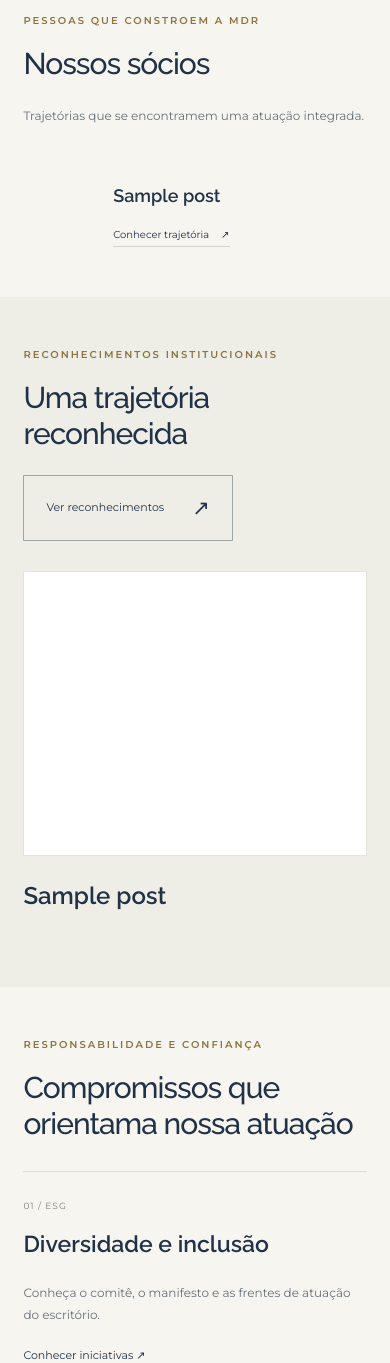
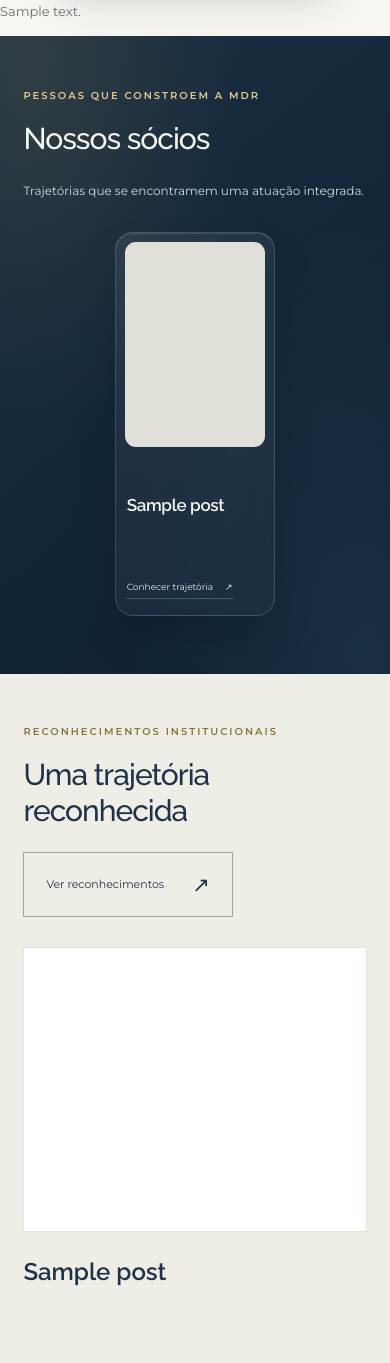
Before and after one commit to MDR-Advocacia/MDR-site, a WordPress theme: template wordpress/theme/front-page.php in a window 390 px wide. Shown: the part 489-1852 px from the top of the page. Run offline with PHP 8.4 and a stand-in for WordPress, Linux system fonts and the light colour scheme; the site name, menu and one post (Sample post) are stand-ins, and other content is empty; some libraries are stand-ins or nearby versions.

Commit message:
Revisa home com vídeo de melhor fonte, navegação em vidro e sócios alinhados

```diff
--- a/wordpress/theme/assets/site.js
+++ b/wordpress/theme/assets/site.js
@@ -1,5 +1,24 @@
 (() => {
   'use strict';
+  const header = document.querySelector('.site-header');
+  if (header) {
+    const updateHeader = () => header.classList.toggle('is-scrolled', window.scrollY > 56);
+    window.addEventListener('scroll', updateHeader, {passive: true});
+    updateHeader();
+    if ('IntersectionObserver' in window) {
+      document.querySelectorAll('.site-menu a[href*="#"]').forEach(link => {
+        const url = new URL(link.href);
+        const section = url.pathname === location.pathname && url.hash ? document.getElementById(url.hash.slice(1)) : null;
+        if (!section) return;
+        link.removeAttribute('aria-current');
+        const observer = new IntersectionObserver(entries => {
+          if (entries.some(entry => entry.isIntersecting)) link.setAttribute('aria-current', 'location');
+          else if (link.getAttribute('aria-current') === 'location') link.removeAttribute('aria-current');
+        }, {rootMargin: '-150px 0px -50% 0px'});
+        observer.observe(section);
+      });
+    }
+  }
   const toggle = document.querySelector('.menu-toggle');
   const nav = document.querySelector('#menu-principal');
   const closeMenu = () => {
@@ -65,7 +84,7 @@
     reduced.addEventListener('change', event => {
       if (event.matches) video.pause();
     });
-    if (!reduced.matches) play();
+    if (!reduced.matches && !navigator.connection?.saveData) play();
   }
 })();
 
--- /dev/null
+++ b/wordpress/theme/assets/visual-review.css
@@ -0,0 +1,145 @@
+/* Visual review: immersive film, floating navigation and restrained glass. */
+:root {
+  --preview-height: 32px;
+  --header-height: 108px;
+  --glass-border: rgba(255,255,255,.24);
+  --glass-shadow: 0 16px 45px rgba(0,10,24,.20), inset 0 1px 0 rgba(255,255,255,.18);
+}
+html { scroll-padding-top: 155px; }
+body { padding-top: calc(var(--preview-height) + var(--header-height)); }
+body.home { padding-top: var(--preview-height); }
+.preview {
+  position: fixed; inset: 0 0 auto; z-index: 60; height: var(--preview-height);
+  box-sizing: border-box; padding: 0 clamp(18px,4vw,76px); background: #0a1828;
+}
+.site-header {
+  position: fixed; top: var(--preview-height); left: 0; right: 0;
+  min-height: var(--header-height); box-sizing: border-box; padding: 18px clamp(22px,4vw,76px);
+  display: grid; grid-template-columns: auto 1fr auto; gap: clamp(22px,3vw,60px);
+  background: #132438; border-bottom: 1px solid #ffffff12; transition: background .22s, box-shadow .22s;
+}
+body.home .site-header:not(.is-scrolled) { background: transparent; border-color: transparent; }
+.site-header.is-scrolled { background: rgba(13,29,46,.95); box-shadow: 0 12px 32px #0002; }
+.site-header .brand { margin: 0; line-height: 0; }
+.site-header .brand img { width: 150px; }
+.header-navigation { justify-self: center; min-width: 0; }
+.site-header nav {
+  display: flex; align-items: center; gap: 0; font-size: 16px; line-height: 1.3;
+  padding: 7px 12px; border: 1px solid var(--glass-border); border-radius: 999px;
+  background: rgba(20,37,53,.64); box-shadow: var(--glass-shadow);
+  -webkit-backdrop-filter: blur(20px) saturate(1.35); backdrop-filter: blur(20px) saturate(1.35);
+}
+.site-header .site-menu { display: flex; align-items: center; gap: 3px; margin: 0; padding: 0; list-style: none; }
+.site-header .site-menu li { display: block; margin: 0; }
+.site-header nav a { display: block; padding: 13px 14px; border-radius: 999px; white-space: nowrap; transition: background .2s; }
+.site-header nav a:hover,.site-header nav a:focus-visible { color: white; background: #ffffff16; }
+.site-header nav a[aria-current="page"],.site-header nav a[aria-current="location"] { color: #f0db9e; background: #ffffff10; }
+.header-contact,.menu-toggle {
+  display: inline-flex; align-items: center; justify-content: center; gap: 10px;
+  border: 1px solid var(--glass-border); border-radius: 999px; color: white;
+  background: rgba(25,42,57,.73); box-shadow: var(--glass-shadow);
+  -webkit-backdrop-filter: blur(20px); backdrop-filter: blur(20px);
+  font-size: 15px; line-height: 1.3; padding: 18px 23px; white-space: nowrap;
+}
+.header-contact>span:first-child { width: 8px; height: 8px; border-radius: 50%; background: #dfc279; box-shadow: 0 0 0 5px #dfc27918; }
+.site-header .menu-toggle { display: none; }
+.video-section { position: relative; isolation: isolate; }
+.video-stage { height: calc(100svh - var(--preview-height)); min-height: 620px; }
+.video-section .video-stage video { position: absolute; inset: 0; width: 100%; height: 100%; object-fit: cover; object-position: center; }
+.video-shade { background: linear-gradient(180deg,rgba(4,16,29,.67) 0%,rgba(5,18,31,.17) 34%,rgba(5,18,31,.22) 65%,rgba(5,18,31,.66) 100%); }
+.video-caption {
+  position: absolute; bottom: 26px; left: clamp(22px,4vw,76px); right: clamp(22px,4vw,76px);
+  width: fit-content; max-width: calc(100% - 44px); margin: 0 auto; padding: 13px 18px 13px 24px;
+  gap: clamp(20px,4vw,70px); border: 1px solid #ffffff3b; border-radius: 999px;
+  background: rgba(18,34,49,.55); color: #f7f7f3; font-size: 11px;
+  box-shadow: var(--glass-shadow); -webkit-backdrop-filter: blur(18px); backdrop-filter: blur(18px);
+}
+.hero-explore { display: inline-flex; align-items: center; gap: 18px; font-size: 12px; white-space: nowrap; }
+.hero-explore span { font-size: 20px; }
+.hero-full-link { display: inline-flex; align-items: center; gap: 8px; font-size: 11px; white-space: nowrap; }
+.video-caption button { padding: 11px 16px; border-radius: 999px; border: 1px solid #ffffff55; background: #ffffff10; font-size: 11px; }
+.partners {
+  position: relative; background: radial-gradient(ellipse at 8% 5%,rgba(157,132,70,.18),transparent 42%),radial-gradient(ellipse at 95% 100%,rgba(58,105,131,.22),transparent 50%),linear-gradient(140deg,#192f43,#0e1e30);
+  color: #f6f5ef; padding-block: 78px 90px;
+}
+.partners .section-note { color: #d0d8df; }
+.partners .eyebrow { color: #e1ca8c; }
+.partner-grid { max-width: none; grid-template-columns: repeat(5,minmax(0,1fr)); gap: clamp(18px,1.8vw,30px); }
+.partner-card {
+  display: flex; flex-direction: column; padding: 13px; min-width: 0; border-radius: 24px;
+  border: 1px solid #ffffff25; background: linear-gradient(145deg,#ffffff13,#ffffff07);
+  box-shadow: 0 22px 40px #0002,inset 0 1px 0 #ffffff1e;
+  -webkit-backdrop-filter: blur(14px); backdrop-filter: blur(14px);
+}
+.partner-photo { border-radius: 14px; height: clamp(240px,18vw,290px); }
+.partner-photo img { width: 100%; height: 100%; max-height: none; aspect-ratio: auto; object-fit: cover; object-position: center 22%; }
+.partner-copy { display: flex; flex-direction: column; flex: 1; padding: 19px 3px 8px; }
+.partner-copy .eyebrow { min-height: 12px; margin-bottom: 10px; font-size: 9px; letter-spacing: .8px; }
+.partner-copy h3 { font-size: clamp(16px,1.08vw,20px); letter-spacing: -.35px; line-height: 1.35; margin-bottom: 20px; }
+.partner-copy .profile-link { align-self: flex-start; margin-top: auto; color: #e3e8ec; border-color: #ffffff35; font-size: 11px; }
+.partner-dialog { border-radius: 24px; }
+.partner-dialog .eyebrow { color: var(--gold); }
+.header-contact:focus-visible,.menu-toggle:focus-visible,.hero-explore:focus-visible,.partner-card a:focus-visible { outline: 2px solid #e4c982; outline-offset: 4px; }
+@media(max-width:1490px) {
+  .partner-grid { grid-template-columns: repeat(6,minmax(0,1fr)); gap: 26px; }
+  .partner-card { grid-column: span 2; }
+  .partner-card:nth-child(4) { grid-column: 2 / span 2; }
+  .partner-card:nth-child(5) { grid-column: 4 / span 2; }
+  .partner-copy h3 { font-size: 20px; }
+}
+@media(max-width:1190px) {
+  .site-header { gap: 24px; }
+  .site-header nav { font-size: 15px; padding: 6px; }
+  .site-header nav a { padding: 13px 10px; }
+  .header-contact { padding: 17px 18px; }
+}
+@media(max-width:1100px) {
+  :root { --header-height: 96px; }
+  .header-navigation { justify-self: end; }
+  .site-header .menu-toggle { display: inline-flex; padding: 14px 18px; }
+  .site-header nav { display: none; position: absolute; top: calc(100% - 3px); left: 22px; right: 22px; width: auto; border-radius: 24px; padding: 12px; background: rgba(14,31,48,.96); }
+  .site-header nav.open { display: flex; flex-direction: column; align-items: stretch; }
+  .site-header .site-menu { flex-direction: column; align-items: stretch; gap: 3px; }
+  .site-header nav a { font-size: 16px; padding: 16px 20px; border-radius: 14px; }
+}
+@media(max-width:900px) {
+  .partner-grid { grid-template-columns: repeat(2,minmax(0,1fr)); gap: 22px; }
+  .partner-card,.partner-card:nth-child(4),.partner-card:nth-child(5) { grid-column: auto; }
+  .partner-card:last-child:nth-child(odd) { grid-column: 1 / -1; width: calc((100% - 22px)/2); justify-self: center; }
+  .partner-copy h3 { min-height: 2.7em; margin-bottom: 17px; }
+  .video-caption { gap: 22px; }
+  .video-caption>span { display: none; }
+}
+@media(max-width:600px) {
+  :root { --header-height: 90px; }
+  .site-header { padding: 17px 18px; gap: 12px; }
+  .site-header .brand img { width: 110px; }
+  .site-header .menu-toggle { font-size: 13px; padding: 13px 15px; gap: 10px; }
+  .header-contact { font-size: 13px; padding: 13px 15px; gap: 8px; }
+  .header-contact>span:last-child { display: none; }
+  .video-stage { height: 54svh; min-height: 360px; max-height: 500px; }
+  .video-caption { bottom: 22px; padding: 10px 12px 10px 18px; max-width: calc(100% - 36px); gap: 20px; }
+  .hero-explore { font-size: 11px; gap: 12px; }
+  .video-caption .hero-explore { display: none; }
+  .hero-full-link { font-size: 11px; }
+  .video-caption button { font-size: 10px; padding: 10px 12px; }
+  .partners { padding-block: 52px 58px; }
+  .partner-grid { gap: 18px; }
+  .partner-card { padding: 9px; border-radius: 18px; }
+  .partner-photo { height: 205px; border-radius: 11px; }
+  .partner-copy { padding: 15px 2px 7px; }
+  .partner-copy .eyebrow { font-size: 8px; min-height: 22px; letter-spacing: .4px; }
+  .partner-copy h3 { font-size: 17px; min-height: 4.05em; letter-spacing: -.35px; }
+  .partner-copy .profile-link { font-size: 9px; line-height: 1.5; }
+}
+@media(max-width:370px) {
+  .site-header { gap: 8px; padding-inline: 14px; }
+  .site-header .brand img { width: 96px; }
+  .header-contact,.site-header .menu-toggle { padding: 12px; font-size: 12px; }
+}
+@supports not ((backdrop-filter:blur(1px)) or (-webkit-backdrop-filter:blur(1px))) {
+  .site-header nav,.header-contact,.menu-toggle,.video-caption { background: #192f43; }
+}
+@media(prefers-reduced-transparency:reduce) {
+  .site-header nav,.header-contact,.menu-toggle,.video-caption,.partner-card { background: #192f43; -webkit-backdrop-filter: none; backdrop-filter: none; }
+}
--- a/wordpress/theme/front-page.php
+++ b/wordpress/theme/front-page.php
@@ -1,8 +1,8 @@
 <?php get_header(); ?>
 <main id="conteudo">
  <section class="video-section" aria-label="Conheça a MDR Advocacia">
-  <div class="video-stage"><video id="institutional-video" muted loop playsinline preload="none" poster="<?php echo esc_url(mdr_asset('hero-poster.webp')); ?>" data-src="<?php echo esc_url(mdr_asset('hero-home.mp4')); ?>" aria-label="Vídeo institucional: Natal, instalações e equipe da MDR Advocacia"></video><div class="video-shade" aria-hidden="true"></div></div>
-  <div class="video-caption"><span>Natal, RN · Nosso espaço, nossas pessoas</span><button id="video-toggle" type="button" aria-controls="institutional-video">Reproduzir vídeo</button></div>
+  <div class="video-stage"><video id="institutional-video" muted loop playsinline preload="none" poster="<?php echo esc_url(mdr_asset('hero-poster.webp')); ?>" data-src="<?php echo esc_url(mdr_asset('hero-original.mp4')); ?>" aria-label="Vídeo institucional: Natal, instalações e equipe da MDR Advocacia"></video><div class="video-shade" aria-hidden="true"></div></div>
+  <div class="video-caption"><span>Natal, RN · Nosso espaço, nossas pessoas</span><a class="hero-explore" href="#escritorio">Conheça o escritório <span aria-hidden="true">↓</span></a><a class="hero-full-link" href="<?php echo esc_url(mdr_asset('hero-original.mp4')); ?>" target="_blank" rel="noopener">Ver vídeo inteiro <span aria-hidden="true">↗</span></a><button id="video-toggle" type="button" aria-controls="institutional-video">Reproduzir vídeo</button></div>
  </section>
  <div class="home-content"><?php while (have_posts()) { the_post(); the_content(); } ?></div>
  <section class="section partners" id="socios">
--- a/wordpress/theme/functions.php
+++ b/wordpress/theme/functions.php
@@ -13,8 +13,19 @@
 function mdr_asset($path) { return get_template_directory_uri() . '/assets/' . ltrim($path, '/'); }
 add_action('wp_enqueue_scripts', function () {
     wp_enqueue_style('mdr', mdr_asset('site.css'), [], wp_get_theme()->get('Version'));
+    wp_enqueue_style('mdr-visual', mdr_asset('visual-review.css'), ['mdr'], wp_get_theme()->get('Version'));
     wp_enqueue_script('mdr', mdr_asset('site.js'), [], wp_get_theme()->get('Version'), true);
 });
+add_filter('wp_nav_menu_objects', function ($items, $args) {
+    if (empty($args->mdr_glass_header)) { return $items; }
+    return array_filter($items, function ($item) { return wp_parse_url($item->url, PHP_URL_FRAGMENT) !== 'contato'; });
+}, 10, 2);
+add_filter('nav_menu_link_attributes', function ($attributes, $item, $args) {
+    if (!empty($args->mdr_glass_header) && wp_parse_url($item->url, PHP_URL_FRAGMENT)) {
+        unset($attributes['aria-current']);
+    }
+    return $attributes;
+}, 10, 3);
 function mdr_register_content_types() {
     foreach (['mdr_socio' => ['Sócios', 'Sócio', 'socios'], 'mdr_premio' => ['Reconhecimentos', 'Reconhecimento', 'reconhecimentos']] as $type => $labels) {
         register_post_type($type, [
--- a/wordpress/theme/header.php
+++ b/wordpress/theme/header.php
@@ -6,8 +6,11 @@
 <div class="preview"><span><i aria-hidden="true"></i>Prévia privada · MDR Advocacia</span><a href="https://mdradvocacia.com" target="_blank" rel="noopener">Visitar site atual ↗</a></div>
 <header class="site-header">
  <a class="brand" href="<?php echo esc_url(home_url('/')); ?>" aria-label="MDR Advocacia — início"><img src="<?php echo esc_url(mdr_asset('logo.png')); ?>" width="240" height="103" alt="MDR Advocacia"></a>
- <button class="menu-toggle" aria-expanded="false" aria-controls="menu-principal">Menu <span aria-hidden="true">☰</span></button>
- <nav id="menu-principal" aria-label="Principal">
-  <?php wp_nav_menu(['theme_location'=>'primary', 'container'=>false, 'items_wrap'=>'<ul class="site-menu">%3$s</ul>', 'depth'=>1, 'fallback_cb'=>'mdr_primary_fallback']); ?>
- </nav>
+ <div class="header-navigation">
+  <button class="menu-toggle" aria-expanded="false" aria-controls="menu-principal">Menu <span aria-hidden="true">☰</span></button>
+  <nav id="menu-principal" aria-label="Principal">
+   <?php wp_nav_menu(['theme_location'=>'primary', 'container'=>false, 'items_wrap'=>'<ul class="site-menu">%3$s</ul>', 'depth'=>1, 'fallback_cb'=>'mdr_primary_fallback', 'mdr_glass_header'=>true]); ?>
+  </nav>
+ </div>
+ <a class="header-contact" href="<?php echo esc_url(home_url('/#contato')); ?>"><span aria-hidden="true"></span>Contato <span aria-hidden="true">↗</span></a>
 </header>
--- a/wordpress/theme/style.css
+++ b/wordpress/theme/style.css
@@ -1,7 +1,7 @@
 /*
 Theme Name: MDR Institucional
 Description: Tema institucional e editorial para o laboratório privado da MDR.
-Version: 1.2.0
+Version: 1.3.0
 Text Domain: mdr
 License: GPL-2.0-or-later
 */
```
Also changed, not shown: wordpress/maintenance/hero-video-quality.json (added, +33 -0 lines), wordpress/theme/assets/hero-poster.webp, 2 other files.
